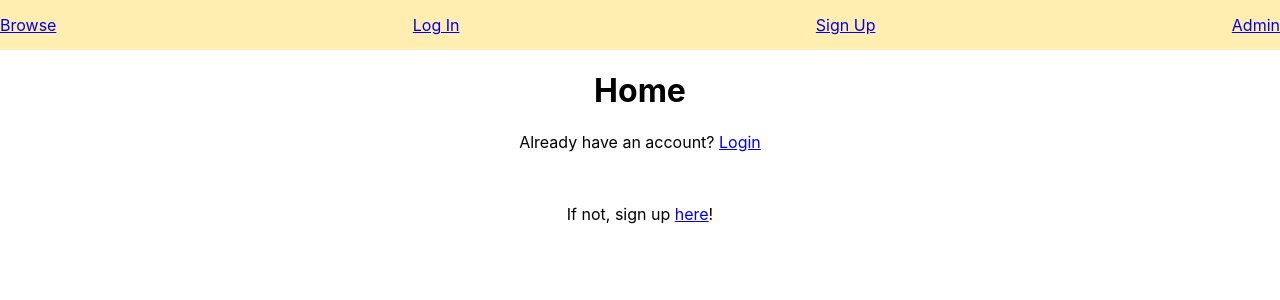
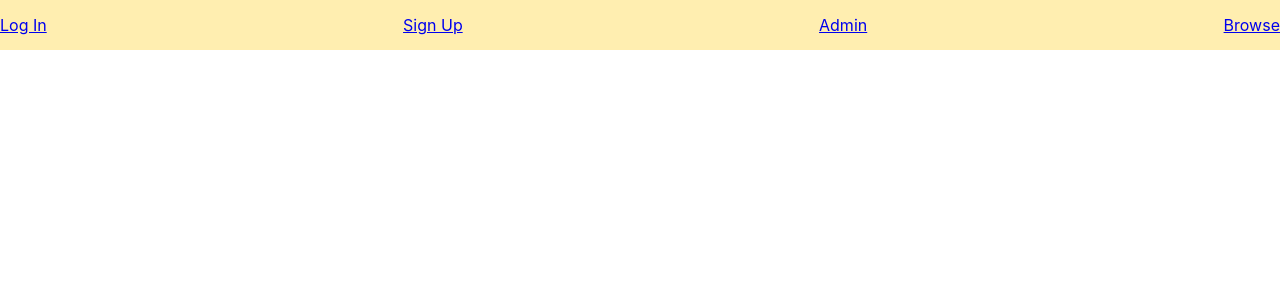
Before and after one commit to livingcesium/data-gg, a React (Create React App) app in the folder app/: page / in a window 1280 px wide. Shown: the top 300 px of the page. Built offline with nearby package versions, Linux system fonts and the light colour scheme.

Commit message:
updatedf version

```diff
--- a/app/src/components/Nav.js
+++ b/app/src/components/Nav.js
@@ -1,29 +1,19 @@
 import React from "react";
 import { Outlet, Link } from "react-router-dom";
 
-export default function Nav({ loggedIn, signOut }) {
-  const elements = loggedIn ? (
+const Nav = () => {
+  return (
     <>
-      <button onClick={signOut}>Sign Out</button>
-    </>
-  ) : (
-    <>
+      <nav>
       <Link to='/log-in'>Log In</Link>
       <Link to='/sign-up'>Sign Up</Link>
       <Link to='/Admin'>Admin</Link>
-
-      <Outlet />
-    </>
-  );
-
-  return (
-    <>
-      <nav>
-        <Link to='/data'>Browse</Link>
-        {elements}
+      <Link to='/data'>Browse</Link>
       </nav>
 
       <Outlet />
     </>
   );
-}
+};
+
+export default Nav;
--- /dev/null
+++ b/app/src/components/NoPage.js
@@ -0,0 +1,9 @@
+import React from "react";
+
+function NoPage() {
+    return (
+   <div>No Page</div>
+  );
+};
+
+export default NoPage;
--- a/app/src/components/SignUp.js
+++ b/app/src/components/SignUp.js
@@ -1,6 +1,6 @@
 import React from 'react';
 import { Link, useNavigate } from 'react-router-dom';
-import { handleSignUp } from '../handles'; // Ensure this path is correct based on your project structure
+import { handleSignUp } from '../handles';
 import './App.css';
 
 function SignUp() {
--- a/app/src/index.js
+++ b/app/src/index.js
@@ -1,41 +1,33 @@
 import React from 'react'
 import ReactDOM from 'react-dom/client'
 import './index.css'
-import App from './App'
 import Home from './components/Home'
 import LogIn from './components/LogIn'
 import SignUp from './components/SignUp'
 import DataView from './components/DataView'
-// import CreateProject from './components/CreateProject';
-// import CreateTeam from './components/CreateTeam';
-// import TeamsView from './components/TeamsView';
-// import TeamRoster from './components/TeamRoster';
-// import NewUserStory from './components/NewUserStory';
-import { BrowserRouter, Route, createBrowserRouter, createRoutesFromElements, RouterProvider} from 'react-router-dom'
+import Nav from './components/Nav'
+import Admin from './components/Admin'
+import NoPage from './components/NoPage'
+import { BrowserRouter, Routes, Route } from "react-router-dom";
 
 
+export default function App() {
+  return (
+      <BrowserRouter>
+        <Routes>
+            <Route path="/" element={<Nav />} />
+            <Route path="/log-in" element={<LogIn />} />
+            <Route path="/sign-up" element={<SignUp />} />
+            <Route path="/data" element={<DataView />} />
+            <Route path="/home" element={<Home />} />
+            <Route path="/Admin" element={<Admin />} />
+            <Route path="/Home" element={<Home />} />
+            <Route path="*" element={<NoPage />} />
+
+        </Routes>
+      </BrowserRouter>
+  );
+}
+
 const root = ReactDOM.createRoot(document.getElementById('root'));
-const router = createBrowserRouter(
-  createRoutesFromElements(
-    <>
-      <Route path="/log-in" element={<LogIn />} />
-      <Route path="/sign-up" element={<SignUp />} />
-      <Route path="/data" element={<DataView />} />
-      <Route path="/home" element={<Home />} />
-      {/* <Route path="/create-project" element={<CreateProject />} />
-      <Route path="/teams" element={<TeamsView/>} />
-      <Route path="/create-team" element={<CreateTeam />} />
-      <Route path="/roster" element={<TeamRoster />} />
-      <Route path="/user-story" element={<NewUserStory />} /> */}
-      <Route path="/" element={<Home />} />
-    </>
-  )
-);
-
-root.render(
-  <React.StrictMode>
-    <RouterProvider router = {router}>
-      <App />
-    </RouterProvider>
-  </React.StrictMode>
-);
+root.render(<App />);
```
Also changed, not shown: app/src/index.css (line endings or trailing spaces).
